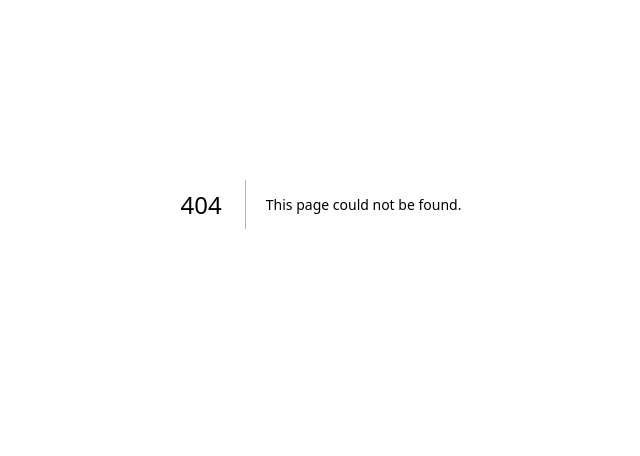
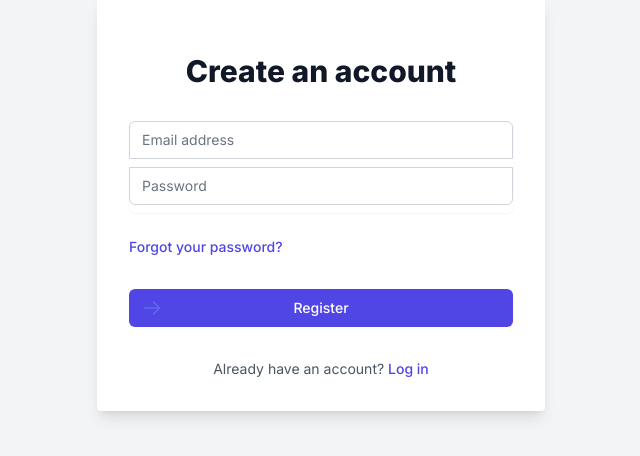
Before and after one commit to gabriela-plis/finance-tracker, a Next.js app in the folder frontend/: page /auth/register in a window 1280 px wide. Before the commit this address had no page. Shown: the part 196-652 px from the top of the page, without its empty margins (319-959 px from the left). Built offline with nearby package versions, Linux system fonts and the light colour scheme.

Commit message:
feat: register page

```diff
--- /dev/null
+++ b/frontend/src/app/auth/register/page.tsx
@@ -0,0 +1,128 @@
+"use client"
+import { useState } from 'react';
+import { useForm, SubmitHandler } from 'react-hook-form';
+import { HiOutlineMail, HiOutlineLockClosed } from 'react-icons/hi';
+import Link from 'next/link';
+import { IData } from '@/types/typesRegister';
+
+
+export default function RegisterPage() {
+    const {
+        register,
+        handleSubmit,
+        formState: { errors },
+    } = useForm<IData>();
+    const [loading, setLoading] = useState(false);
+
+    const onSubmit: SubmitHandler<IData> = async (data) => {
+        setLoading(true);
+        try {
+            const res = await fetch('/api/auth/register', {
+                method: 'POST',
+                headers: {
+                    'Content-Type': 'application/json',
+                },
+                body: JSON.stringify(data),
+            });
+            const json = await res.json();
+            if (!res.ok) throw Error(json.message);
+            console.log(json);
+        } catch (error) {
+            console.error(error);
+        } finally {
+            setLoading(false);
+        }
+    };
+
+    return (
+        <section className="min-h-screen flex items-center justify-center bg-gray-100 py-12 px-4 sm:px-6 lg:px-8">
+            <div className="max-w-md w-full space-y-8 bg-white p-8 rounded shadow-lg">
+                <div>
+                    <h2 className="mt-6 text-center text-3xl font-extrabold text-gray-900">Create an account</h2>
+                </div>
+                <form className="mt-8 space-y-6" onSubmit={handleSubmit(onSubmit)}>
+                    <div className="rounded-md shadow-sm -space-y-px">
+                        <div className="flex flex-col gap-2">
+                            <label htmlFor="email-address" className="sr-only">
+                                Email address
+                            </label>
+                            <div className="relative">
+                                <div className="absolute inset-y-0 left-0 pl-3 flex items-center pointer-events-none">
+                                    <HiOutlineMail className="h-5 w-5 text-gray-400" />
+                                </div>
+                                <input
+                                    id="email-address"
+                                    {...register('email', { required: true })}
+                                    type="email"
+                                    autoComplete="email"
+                                    required
+                                    className={`appearance-none rounded-none relative block w-full px-3 py-2 border ${errors.email ? 'border-red-300' : 'border-gray-300'
+                                        } placeholder-gray-500 text-gray-900 rounded-t-md focus:outline-none focus:ring-indigo-500 focus:border-indigo-500 focus:z-10 sm:text-sm`}
+                                    placeholder="Email address"
+                                />
+                                {errors.email && <span className="text-red-500 text-sm">This field is required</span>}
+                            </div>
+                            <div>
+                                <label htmlFor="password" className="sr-only">
+                                    Password
+                                </label>
+                                <div className="relative mb-2">
+                                    <div className="absolute inset-y-0 left-0 pl-3 flex items-center pointer-events-none">
+                                        <HiOutlineLockClosed className="h-5 w-5 text-gray-400" />
+                                    </div>
+                                    <input
+                                        id="password"
+                                        {...register('password', { required: true })}
+                                        type="password"
+                                        autoComplete="new-password"
+                                        required
+                                        className={`appearance-none rounded-none relative block w-full px-3 py-2 border ${errors.password ? 'border-red-300' : 'border-gray-300'
+                                            } placeholder-gray-500 text-gray-900 rounded-b-md focus:outline-none focus:ring-indigo-500 focus:border-indigo-500 focus:z-10 sm:text-sm`}
+                                        placeholder="Password"
+                                    />
+                                </div>
+                                {errors.password && <span className="text-red-500 text-sm">This field is required</span>}
+                            </div>
+                        </div>
+                    </div>
+                    <div className="flex items-center justify-between">
+                        <div className="text-sm mb-2">
+                            <Link href="/auth/reset" className="font-medium text-indigo-600 hover:text-indigo-500">
+                                Forgot your password?
+                            </Link>
+                        </div>
+                    </div>
+                    <div>
+                        <button
+                            type="submit"
+                            disabled={loading}
+                            className={`group relative w-full flex justify-center py-2 px-4 border border-transparent text-sm font-medium rounded-md text-white bg-indigo-600 hover:bg-indigo-700 focus:outline-none focus:ring-2 focus:ring-offset-2 focus:ring-indigo-500 ${loading && 'opacity-50 cursor-not-allowed'
+                                }`}
+                        >
+                            <span className="absolute left-0 inset-y-0 flex items-center pl-3">
+                                <svg
+                                    className={`h-5 w-5 text-indigo-500 group-hover:text-indigo-400 ${loading && 'animate-spin'}`}
+                                    xmlns="http://www.w3.org/2000/svg"
+                                    fill="none"
+                                    viewBox="0 0 24 24"
+                                    stroke="currentColor"
+                                >
+                                    <path strokeLinecap="round" strokeLinejoin="round" strokeWidth={2} d="M14 5l7 7m0 0l-7 7m7-7H3" />
+                                </svg>
+                            </span>
+                            {loading ? 'Registering...' : 'Register'}
+                        </button>
+                    </div>
+                </form>
+                <div className="flex items-center justify-center mt-4">
+                    <p className="text-sm text-gray-600">
+                        Already have an account?{' '}
+                        <Link href="/auth/login" className="font-medium text-indigo-600 hover:text-indigo-500">
+                            Log in
+                        </Link>
+                    </p>
+                </div>
+            </div>
+        </section>
+    );
+}
--- /dev/null
+++ b/frontend/src/types/typesRegister.ts
@@ -0,0 +1,4 @@
+export interface IData {
+    email: string;
+    password: string;
+}
```
